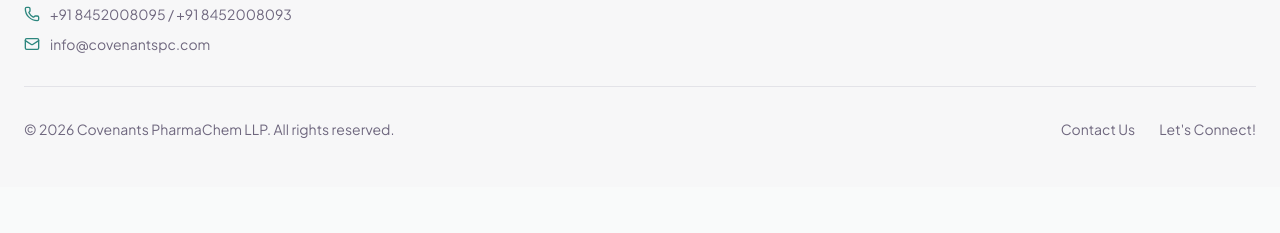
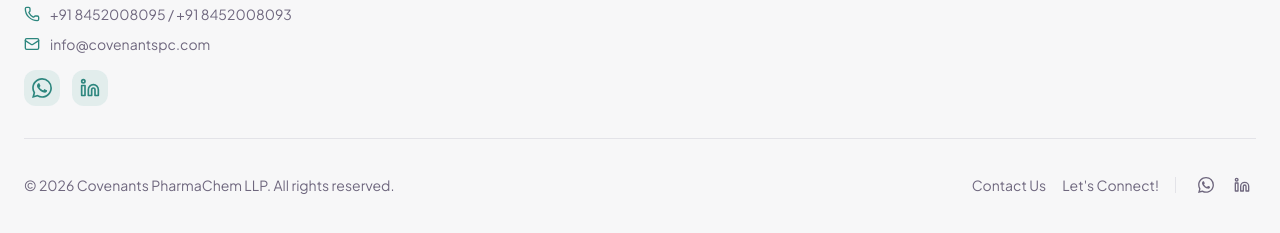
Before and after one commit to stochi0/covenants-landing-page, a Next.js app: page / in a window 1280 px wide. Shown: the part 5923-6156 px from the top of the page. Before the commit the page ends 6110 px from the top, so only its background shows below. Built offline with nearby package versions, Linux system fonts and the light colour scheme.

Commit message:
Add WhatsApp and LinkedIn social links with custom icons to the homepage

```diff
--- a/app/page.tsx
+++ b/app/page.tsx
@@ -33,7 +33,21 @@
   BarChart3,
   Menu,
   X,
+  Linkedin,
 } from 'lucide-react'
+
+// WhatsApp icon component
+function WhatsAppIcon({ className }: { className?: string }) {
+  return (
+    <svg
+      viewBox="0 0 24 24"
+      fill="currentColor"
+      className={className}
+    >
+      <path d="M17.472 14.382c-.297-.149-1.758-.867-2.03-.967-.273-.099-.471-.148-.67.15-.197.297-.767.966-.94 1.164-.173.199-.347.223-.644.075-.297-.15-1.255-.463-2.39-1.475-.883-.788-1.48-1.761-1.653-2.059-.173-.297-.018-.458.13-.606.134-.133.298-.347.446-.52.149-.174.198-.298.298-.497.099-.198.05-.371-.025-.52-.075-.149-.669-1.612-.916-2.207-.242-.579-.487-.5-.669-.51-.173-.008-.371-.01-.57-.01-.198 0-.52.074-.792.372-.272.297-1.04 1.016-1.04 2.479 0 1.462 1.065 2.875 1.213 3.074.149.198 2.096 3.2 5.077 4.487.709.306 1.262.489 1.694.625.712.227 1.36.195 1.871.118.571-.085 1.758-.719 2.006-1.413.248-.694.248-1.289.173-1.413-.074-.124-.272-.198-.57-.347m-5.421 7.403h-.004a9.87 9.87 0 01-5.031-1.378l-.361-.214-3.741.982.998-3.648-.235-.374a9.86 9.86 0 01-1.51-5.26c.001-5.45 4.436-9.884 9.888-9.884 2.64 0 5.122 1.03 6.988 2.898a9.825 9.825 0 012.893 6.994c-.003 5.45-4.437 9.884-9.885 9.884m8.413-18.297A11.815 11.815 0 0012.05 0C5.495 0 .16 5.335.157 11.892c0 2.096.547 4.142 1.588 5.945L.057 24l6.305-1.654a11.882 11.882 0 005.683 1.448h.005c6.554 0 11.89-5.335 11.893-11.893a11.821 11.821 0 00-3.48-8.413z"/>
+    </svg>
+  )
+}
 
 interface StatCardProps {
   value: string
@@ -1022,6 +1036,28 @@
                   <span>info@covenantspc.com</span>
                 </div>
               </div>
+
+              {/* Social Links */}
+              <div className="flex items-center gap-3 mt-4">
+                <a
+                  href="https://api.whatsapp.com/send/?phone=918452008095&text&type=phone_number&app_absent=0"
+                  target="_blank"
+                  rel="noopener noreferrer"
+                  className="p-2 rounded-lg bg-primary/10 text-primary hover:bg-primary hover:text-primary-foreground transition-colors"
+                  aria-label="Contact us on WhatsApp"
+                >
+                  <WhatsAppIcon className="w-5 h-5" />
+                </a>
+                <a
+                  href="https://www.linkedin.com/company/covenants-pharmachem"
+                  target="_blank"
+                  rel="noopener noreferrer"
+                  className="p-2 rounded-lg bg-primary/10 text-primary hover:bg-primary hover:text-primary-foreground transition-colors"
+                  aria-label="Follow us on LinkedIn"
+                >
+                  <Linkedin className="w-5 h-5" />
+                </a>
+              </div>
             </div>
 
             {/* Navigation Links - Right Side */}
@@ -1095,13 +1131,34 @@
             <p className="text-sm text-muted-foreground">
               © 2026 Covenants PharmaChem LLP. All rights reserved.
             </p>
-            <div className="flex items-center gap-6">
+            <div className="flex items-center gap-4">
               <button type="button" onClick={() => scrollToSection('contact')} className="text-sm text-muted-foreground hover:text-foreground transition-colors">
                 Contact Us
               </button>
               <button type="button" onClick={() => scrollToSection('contact')} className="text-sm text-muted-foreground hover:text-foreground transition-colors">
                 Let&apos;s Connect!
               </button>
+              <span className="hidden md:block h-4 w-px bg-border" />
+              <div className="flex items-center gap-2">
+                <a
+                  href="https://api.whatsapp.com/send/?phone=918452008095&text&type=phone_number&app_absent=0"
+                  target="_blank"
+                  rel="noopener noreferrer"
+                  className="p-1.5 rounded-md text-muted-foreground hover:text-primary hover:bg-primary/10 transition-colors"
+                  aria-label="Contact us on WhatsApp"
+                >
+                  <WhatsAppIcon className="w-4 h-4" />
+                </a>
+                <a
+                  href="https://www.linkedin.com/company/covenants-pharmachem"
+                  target="_blank"
+                  rel="noopener noreferrer"
+                  className="p-1.5 rounded-md text-muted-foreground hover:text-primary hover:bg-primary/10 transition-colors"
+                  aria-label="Follow us on LinkedIn"
+                >
+                  <Linkedin className="w-4 h-4" />
+                </a>
+              </div>
             </div>
           </div>
         </div>
```
